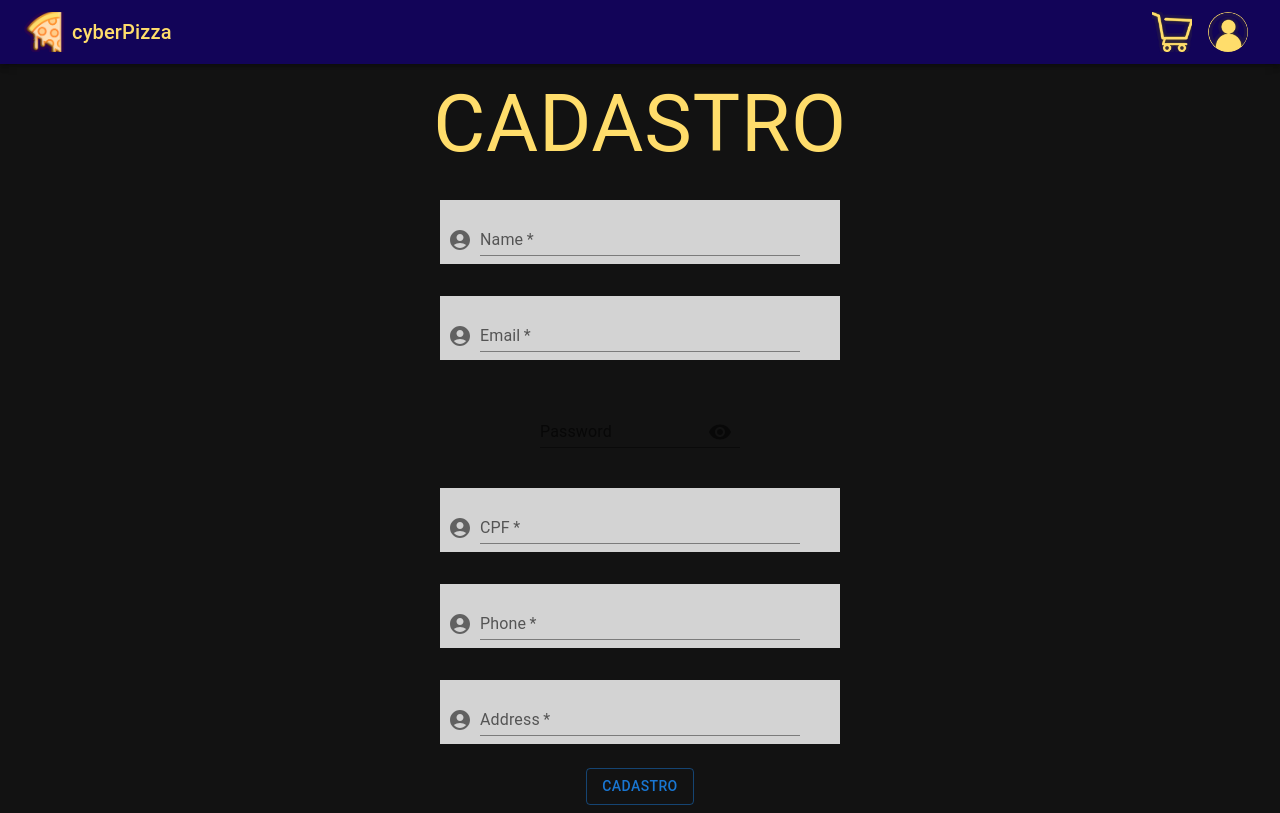
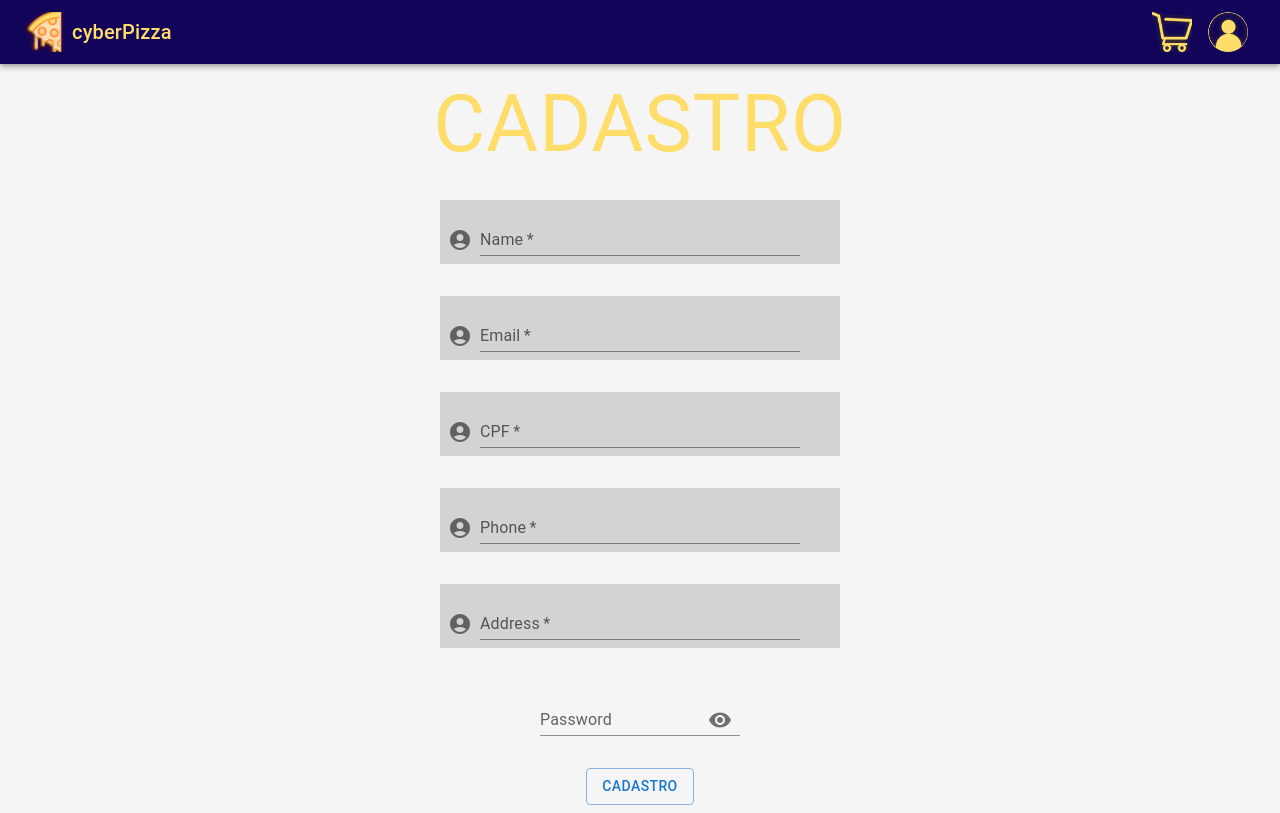
Before and after one commit to vmleroy/TP1-EngSoftware-Front, a React (Create React App) app: page /cadastro in a window 1280 px wide. Built offline with nearby package versions, Linux system fonts and the light colour scheme.

Commit message:
cor de fundo tela de cadastro

```diff
--- a/src/pages/cadastro/Cadastro.tsx
+++ b/src/pages/cadastro/Cadastro.tsx
@@ -43,7 +43,7 @@ const Cadastro: React.FC = () => {
     }
     return (
         <Grid
-            sx={{ minWidth: "100vh", minHeight: "100vh", backgroundColor: '#121212' }}
+            sx={{ minWidth: "100vh", minHeight: "100vh", backgroundColor: '#f5f5f5' }}
         >
             <NavBar />
             <Grid
@@ -64,10 +64,10 @@ const Cadastro: React.FC = () => {
                 </Typography>
                 <TextInput setValue={setName} label="Name"/>
                 <TextInput setValue={setEmail} label="Email"/>
-                <TextInputPassword setPassword={setPassword} />
                 <TextInput setValue={setCPF} label="CPF"/>
                 <TextInput setValue={setPhone} label="Phone"/>
                 <TextInput setValue={setAddress} label="Address"/>
+                <TextInputPassword setPassword={setPassword} />
                 <Button variant="outlined"
                         sx={{ margin: "0.5rem" }}
                         onClick={() => {handleClick(
```
